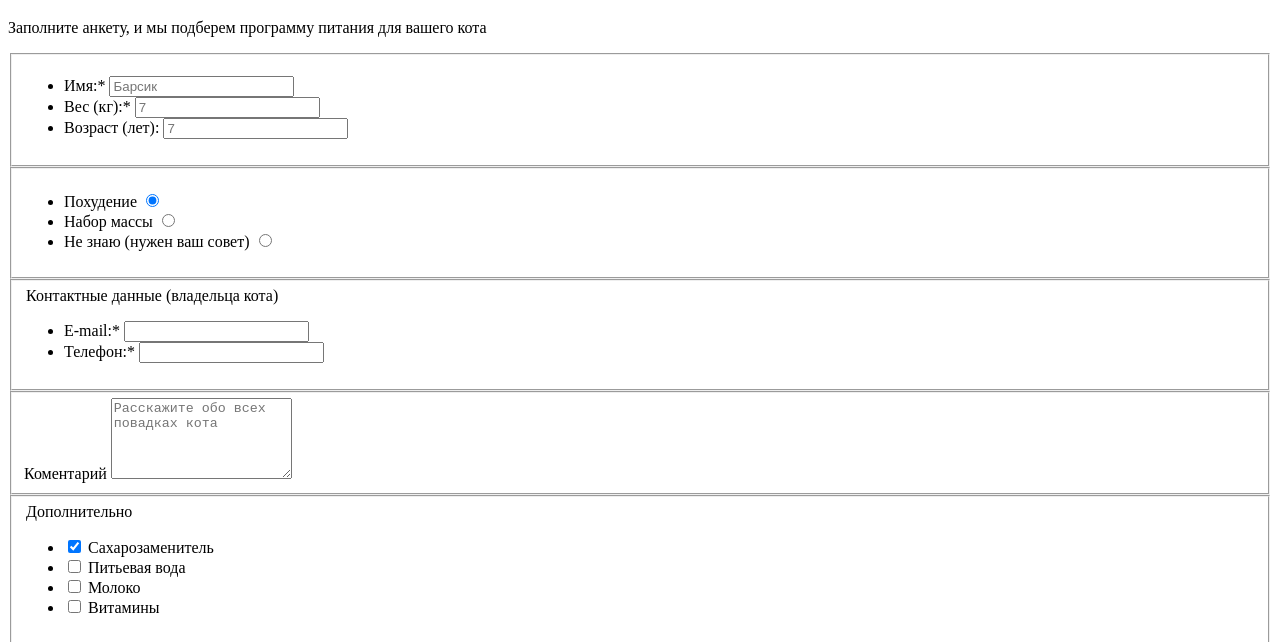
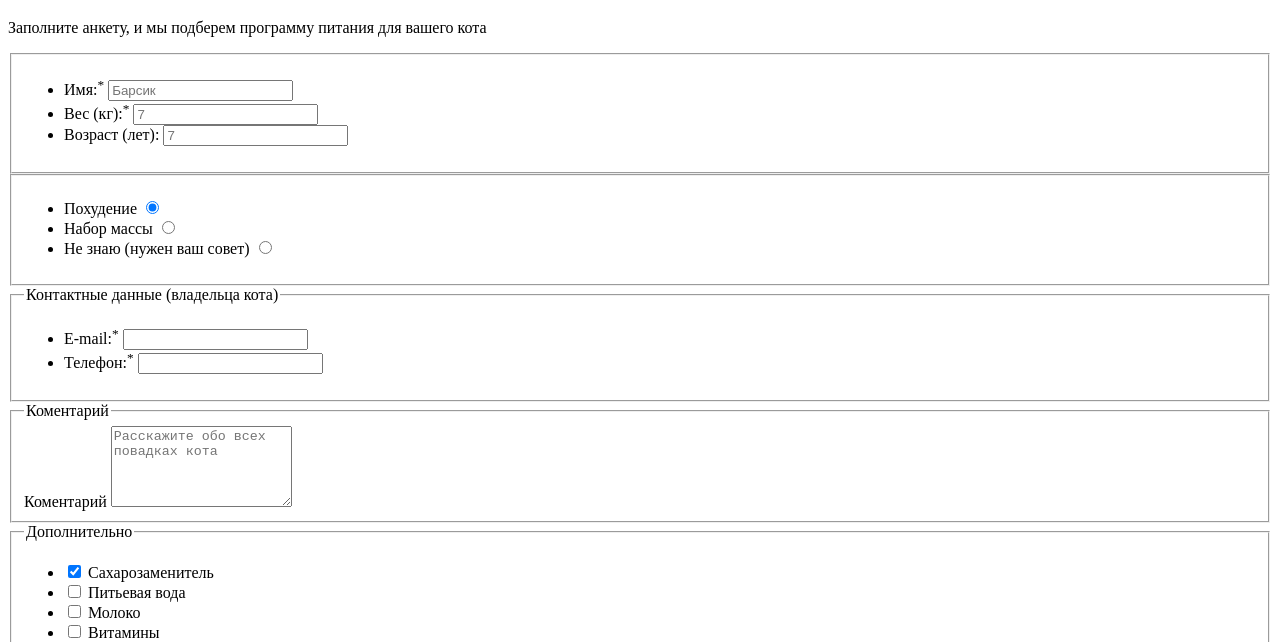
Before and after one commit to IsteRoman/1657811-cat-energy-22, a website: page source/form.html in a window 1280 px wide. Shown: the part 157-799 px from the top of the page. Drawn offline with Linux system fonts and the light colour scheme.

Commit message:
внес правки на страницу формы

```diff
--- a/source/form.html
+++ b/source/form.html
@@ -24,20 +24,20 @@
       </nav>
     </header>
     <main>
-      <div class="wrapper">
-        <h1 class="program-select">Подбор программы</h1>
-        <p class="cat-info__instructions instructions">Заполните анкету, и мы подберем программу питания для вашего кота</p>
+      <div class="wrapper program-select">
+        <h1 class="program-select__title-position program-select__title">Подбор программы</h1>
+        <p class="program-select__text-position program-select__text">Заполните анкету, и мы подберем программу питания для вашего кота</p>
       </div>
-        <form class="cat__form" action="https://echo.htmlacademy.ru/" method="GET">
+      <form class="form" action="https://echo.htmlacademy.ru/" method="GET">
         <div class="wrapper introduce-cat">
           <fieldset class="introduce-cat__position cat-main-info">
             <ul class="cat-main-info__list">
               <li class="cat-main-info__item">
-                  <label class="form__label" for="cat-name">Имя:*</label>
+                <label class="form__label" for="cat-name">Имя:<sup>*</sup></label>
                 <input class="form__input" type="text" name="cat-name" id="cat-name" placeholder="Барсик" required>
               </li>
               <li class="cat-main-info__item">
-                  <label class="form__label" for="cat-weight">Вес (кг):*</label>
+                <label class="form__label" for="cat-weight">Вес (кг):<sup>*</sup></label>
                 <input class="form__input" type="number" name="cat-weight" id="cat-weight" placeholder="7" required>
               </li>
               <li class="cat-main-info__item">
@@ -63,30 +63,31 @@
             </ul>
           </fieldset>
         </div>
-          <fieldset class="not-cat-information">
+        <fieldset class="user-info">
+          <legend class="legend">Контактные данные (владельца кота)</legend>
           <div class="wrapper">
-              <legend class="legend">Контактные данные (владельца кота)</legend>
             <ul class="user-contacts">
               <li class="user-contacts__item">
-                  <label class="form__label" for="user_email">E-mail:*</label>
+                <label class="form__label" for="user_email">E-mail:<sup>*</sup></label>
                 <input class="form__input" type="email" name="user-email" id="user_email" required>
               </li>
               <li class="user-contacts__item">
-                  <label class="form__label" for="user_phone">Телефон:*</label>
+                <label class="form__label" for="user_phone">Телефон:<sup>*</sup></label>
                 <input class="form__input" type="tel" name="user_phone" id="user_phone" required>
               </li>
             </ul>
           </div>
         </fieldset>
-          <fieldset class="not-cat-information">
+        <fieldset class="user-info">
+          <legend class="legend">Коментарий</legend>
           <div class="wrapper">
             <label class="visually-hidden" for="user-comment">Коментарий</label>
             <textarea class="form__textarea" name="user_comment" id="user-comment" rows="5" placeholder="Расскажите обо всех повадках кота"></textarea>
           </div>
         </fieldset>
-          <fieldset class="not-cat-information">
+        <fieldset class="user-info">
+          <legend class="legend">Дополнительно</legend>
           <div class="wrapper">
-              <legend class="legend">Дополнительно</legend>
             <ul class="additionally">
               <li class="additionally__item">
                 <input class="form__checkbox" type="checkbox" name="sweetener" id="sweetener-option" checked>
@@ -109,13 +110,9 @@
         </fieldset>
         <div class="wrapper form__submit">
           <button class="button form__submit-button" type="submit">Отправить заявку</button>
-            <b class="form__requaired-info"><sup>* </sup>- обязательное поле</b>
+          <span class="form__requaired-info"><sup>* </sup>- Обязательное поле</span>
         </div>
-
       </form>
-
-
-
       <section class="contacts-block">
         <h2 class="visually-hidden">Наши контакты</h2>
         <div class="wrapper contacts">
```
Lines whose indentation alone changed are shown as unchanged.
